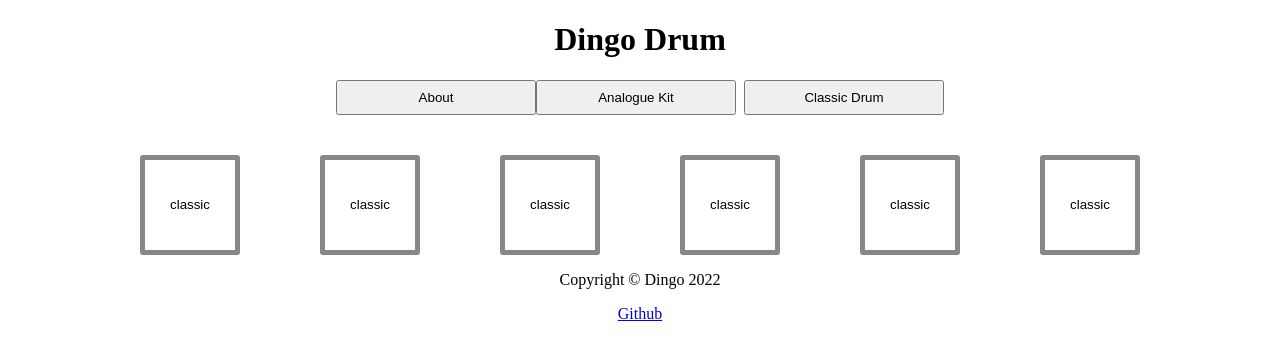
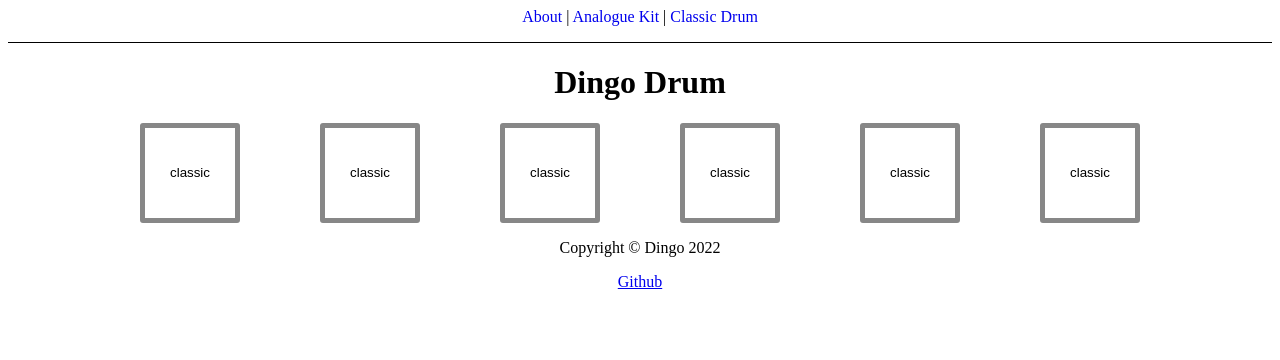
Before and after one commit to anthonymarkreynolds/Dingo-Drum, a React (Create React App) app: page /ClassicDrumPads in a window 1280 px wide. Shown: the top 360 px of the page. Built offline with nearby package versions, Linux system fonts and the light colour scheme.

Commit message:
add router Link into nav

```diff
--- a/src/App.js
+++ b/src/App.js
@@ -26,19 +26,40 @@ function App() {
 
   return (
     <div className="App">
+
+      <nav
+      style={{
+      borderBottom: "solid 1px",
+      paddingBottom: "1rem",
+      textDecoration: 'none',
+    }}>
+        <Link style={{
+      textDecoration: 'none',
+    }} to="/About">
+          <Btn>About</Btn>
+        </Link> | <Link style={{
+      textDecoration: 'none',
+    }} to="/AnaloguePads">
+          <Btn>Analogue Kit</Btn>
+        </Link> | <Link style={{
+      textDecoration: 'none',
+    }} to="/ClassicDrumPads" >{drumStyle ===false && <Btn onClick={handleClick} >Animal Drum</Btn>}</Link>  <Link style={{
+      textDecoration: 'none',
+    }} to="/AnimalPads" >{drumStyle ===true && <Btn onClick={handleClick} >Classic Drum</Btn>}</Link>
+      </nav>
       <h1>Dingo Drum</h1>
 
-      <div className="btn-group">
+      {/* <nav className="btn-group">
         <Link to="/About">
           <Btn>About</Btn>
         </Link>
         <Link to="/AnaloguePads">
           <Btn>Analogue Kit</Btn>
         </Link>
-        &nbsp;
-        <Link to="/ClassicDrumPads" >{drumStyle ===false && <Btn onClick={handleClick} >Animal Drum</Btn>}</Link>&nbsp;
+
+        <Link to="/ClassicDrumPads" >{drumStyle ===false && <Btn onClick={handleClick} >Animal Drum</Btn>}</Link>
         <Link to="/AnimalPads" >{drumStyle ===true && <Btn onClick={handleClick} >Classic Drum</Btn>}</Link>
-      </div>
+      </nav> */}
       <Routes>
         <Route path="/About" element={<About />} />
         <Route path="/AnaloguePads" element={<AnaloguePads />} />
--- a/src/components/styled.js
+++ b/src/components/styled.js
@@ -12,7 +12,7 @@ export const Frame = styled.button`
     background-color: #ffffff;
 `
 
-export const Btn = styled.button`
+export const Btn = styled.a`
     width: 200px;
     height: 35px;
     text-align: center;
```
Also changed, not shown: 1 other file (tests, documents, lock files or other folders).
